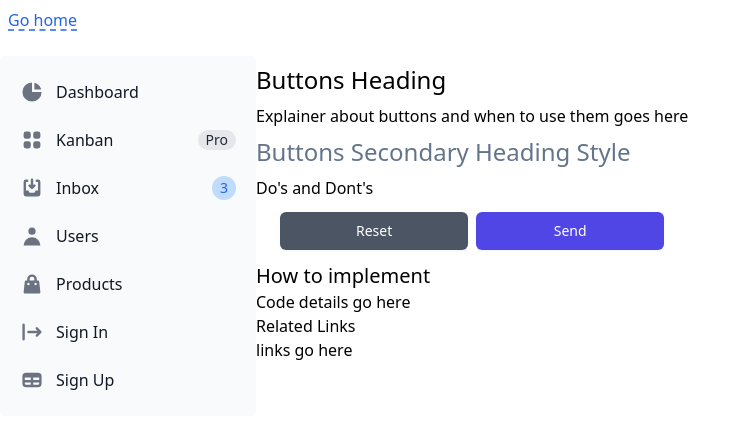
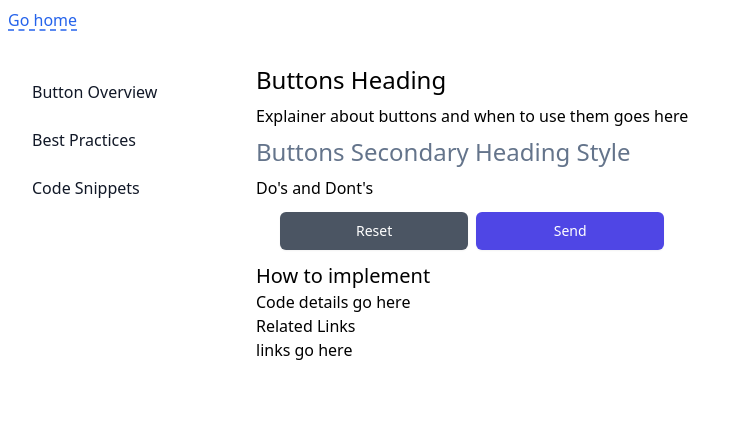
Before and after one commit to tayv/Project-Bubblegum, a Next.js app: page /forms/buttons in a window 1280 px wide. Shown: the top 428 px of the page, without its empty margins (0-743 px from the left). Built offline with nearby package versions, Linux system fonts and the light colour scheme.

Commit message:
Improved sidebar styling

```diff
--- a/components/layout/SideNav.tsx
+++ b/components/layout/SideNav.tsx
@@ -34,50 +34,21 @@ const SideNav: FC<SideNavProps> = ({
   return (
     <>
       <aside className="w-64" aria-label="Sidebar">
-   <div className="overflow-y-auto py-4 px-3 bg-gray-50 rounded dark:bg-gray-800">
+        <div className="overflow-y-auto py-4 px-3">
             <ul className="space-y-2">
               <li>
-            <a href="#" className="flex items-center p-2 text-base font-normal text-gray-900 rounded-lg dark:text-white hover:bg-gray-100 dark:hover:bg-gray-700">
-               <svg className="w-6 h-6 text-gray-500 transition duration-75 dark:text-gray-400 group-hover:text-gray-900 dark:group-hover:text-white" fill="currentColor" viewBox="0 0 20 20" xmlns="http://www.w3.org/2000/svg"><path d="M2 10a8 8 0 018-8v8h8a8 8 0 11-16 0z"></path><path d="M12 2.252A8.014 8.014 0 0117.748 8H12V2.252z"></path></svg>
-               <span className="ml-3">Dashboard</span>
+                <a href="#" className="flex items-center p-2 text-base font-normal text-gray-900 rounded-lg hover:bg-gray-300">
+                  <span className="flex-1 ml-3 whitespace-nowrap">Button Overview</span>
                 </a>
               </li>
               <li>
-            <a href="#" className="flex items-center p-2 text-base font-normal text-gray-900 rounded-lg dark:text-white hover:bg-gray-100 dark:hover:bg-gray-700">
-               <svg className="flex-shrink-0 w-6 h-6 text-gray-500 transition duration-75 dark:text-gray-400 group-hover:text-gray-900 dark:group-hover:text-white" fill="currentColor" viewBox="0 0 20 20" xmlns="http://www.w3.org/2000/svg"><path d="M5 3a2 2 0 00-2 2v2a2 2 0 002 2h2a2 2 0 002-2V5a2 2 0 00-2-2H5zM5 11a2 2 0 00-2 2v2a2 2 0 002 2h2a2 2 0 002-2v-2a2 2 0 00-2-2H5zM11 5a2 2 0 012-2h2a2 2 0 012 2v2a2 2 0 01-2 2h-2a2 2 0 01-2-2V5zM11 13a2 2 0 012-2h2a2 2 0 012 2v2a2 2 0 01-2 2h-2a2 2 0 01-2-2v-2z"></path></svg>
-               <span className="flex-1 ml-3 whitespace-nowrap">Kanban</span>
-               <span className="inline-flex justify-center items-center px-2 ml-3 text-sm font-medium text-gray-800 bg-gray-200 rounded-full dark:bg-gray-700 dark:text-gray-300">Pro</span>
+                <a href="#" className="flex items-center p-2 text-base font-normal text-gray-900 rounded-lg hover:bg-gray-300">
+                  <span className="flex-1 ml-3 whitespace-nowrap">Best Practices</span>
                 </a>
               </li>
               <li>
-            <a href="#" className="flex items-center p-2 text-base font-normal text-gray-900 rounded-lg dark:text-white hover:bg-gray-100 dark:hover:bg-gray-700">
-               <svg className="flex-shrink-0 w-6 h-6 text-gray-500 transition duration-75 dark:text-gray-400 group-hover:text-gray-900 dark:group-hover:text-white" fill="currentColor" viewBox="0 0 20 20" xmlns="http://www.w3.org/2000/svg"><path d="M8.707 7.293a1 1 0 00-1.414 1.414l2 2a1 1 0 001.414 0l2-2a1 1 0 00-1.414-1.414L11 7.586V3a1 1 0 10-2 0v4.586l-.293-.293z"></path><path d="M3 5a2 2 0 012-2h1a1 1 0 010 2H5v7h2l1 2h4l1-2h2V5h-1a1 1 0 110-2h1a2 2 0 012 2v10a2 2 0 01-2 2H5a2 2 0 01-2-2V5z"></path></svg>
-               <span className="flex-1 ml-3 whitespace-nowrap">Inbox</span>
-               <span className="inline-flex justify-center items-center p-3 ml-3 w-3 h-3 text-sm font-medium text-blue-600 bg-blue-200 rounded-full dark:bg-blue-900 dark:text-blue-200">3</span>
-            </a>
-         </li>
-         <li>
-            <a href="#" className="flex items-center p-2 text-base font-normal text-gray-900 rounded-lg dark:text-white hover:bg-gray-100 dark:hover:bg-gray-700">
-               <svg className="flex-shrink-0 w-6 h-6 text-gray-500 transition duration-75 dark:text-gray-400 group-hover:text-gray-900 dark:group-hover:text-white" fill="currentColor" viewBox="0 0 20 20" xmlns="http://www.w3.org/2000/svg"><path fill-rule="evenodd" d="M10 9a3 3 0 100-6 3 3 0 000 6zm-7 9a7 7 0 1114 0H3z" clip-rule="evenodd"></path></svg>
-               <span className="flex-1 ml-3 whitespace-nowrap">Users</span>
-            </a>
-         </li>
-         <li>
-            <a href="#" className="flex items-center p-2 text-base font-normal text-gray-900 rounded-lg dark:text-white hover:bg-gray-100 dark:hover:bg-gray-700">
-               <svg className="flex-shrink-0 w-6 h-6 text-gray-500 transition duration-75 dark:text-gray-400 group-hover:text-gray-900 dark:group-hover:text-white" fill="currentColor" viewBox="0 0 20 20" xmlns="http://www.w3.org/2000/svg"><path fill-rule="evenodd" d="M10 2a4 4 0 00-4 4v1H5a1 1 0 00-.994.89l-1 9A1 1 0 004 18h12a1 1 0 00.994-1.11l-1-9A1 1 0 0015 7h-1V6a4 4 0 00-4-4zm2 5V6a2 2 0 10-4 0v1h4zm-6 3a1 1 0 112 0 1 1 0 01-2 0zm7-1a1 1 0 100 2 1 1 0 000-2z" clip-rule="evenodd"></path></svg>
-               <span className="flex-1 ml-3 whitespace-nowrap">Products</span>
-            </a>
-         </li>
-         <li>
-            <a href="#" className="flex items-center p-2 text-base font-normal text-gray-900 rounded-lg dark:text-white hover:bg-gray-100 dark:hover:bg-gray-700">
-               <svg className="flex-shrink-0 w-6 h-6 text-gray-500 transition duration-75 dark:text-gray-400 group-hover:text-gray-900 dark:group-hover:text-white" fill="currentColor" viewBox="0 0 20 20" xmlns="http://www.w3.org/2000/svg"><path fill-rule="evenodd" d="M3 3a1 1 0 00-1 1v12a1 1 0 102 0V4a1 1 0 00-1-1zm10.293 9.293a1 1 0 001.414 1.414l3-3a1 1 0 000-1.414l-3-3a1 1 0 10-1.414 1.414L14.586 9H7a1 1 0 100 2h7.586l-1.293 1.293z" clip-rule="evenodd"></path></svg>
-               <span className="flex-1 ml-3 whitespace-nowrap">Sign In</span>
-            </a>
-         </li>
-         <li>
-            <a href="#" className="flex items-center p-2 text-base font-normal text-gray-900 rounded-lg dark:text-white hover:bg-gray-100 dark:hover:bg-gray-700">
-               <svg className="flex-shrink-0 w-6 h-6 text-gray-500 transition duration-75 dark:text-gray-400 group-hover:text-gray-900 dark:group-hover:text-white" fill="currentColor" viewBox="0 0 20 20" xmlns="http://www.w3.org/2000/svg"><path fill-rule="evenodd" d="M5 4a3 3 0 00-3 3v6a3 3 0 003 3h10a3 3 0 003-3V7a3 3 0 00-3-3H5zm-1 9v-1h5v2H5a1 1 0 01-1-1zm7 1h4a1 1 0 001-1v-1h-5v2zm0-4h5V8h-5v2zM9 8H4v2h5V8z" clip-rule="evenodd"></path></svg>
-               <span className="flex-1 ml-3 whitespace-nowrap">Sign Up</span>
+                <a href="#" className="flex items-center p-2 text-base font-normal text-gray-900 rounded-lg hover:bg-gray-300">
+                  <span className="flex-1 ml-3 whitespace-nowrap">Code Snippets</span>
                 </a>
               </li>
             </ul>
```
Lines whose indentation alone changed are shown as unchanged.
